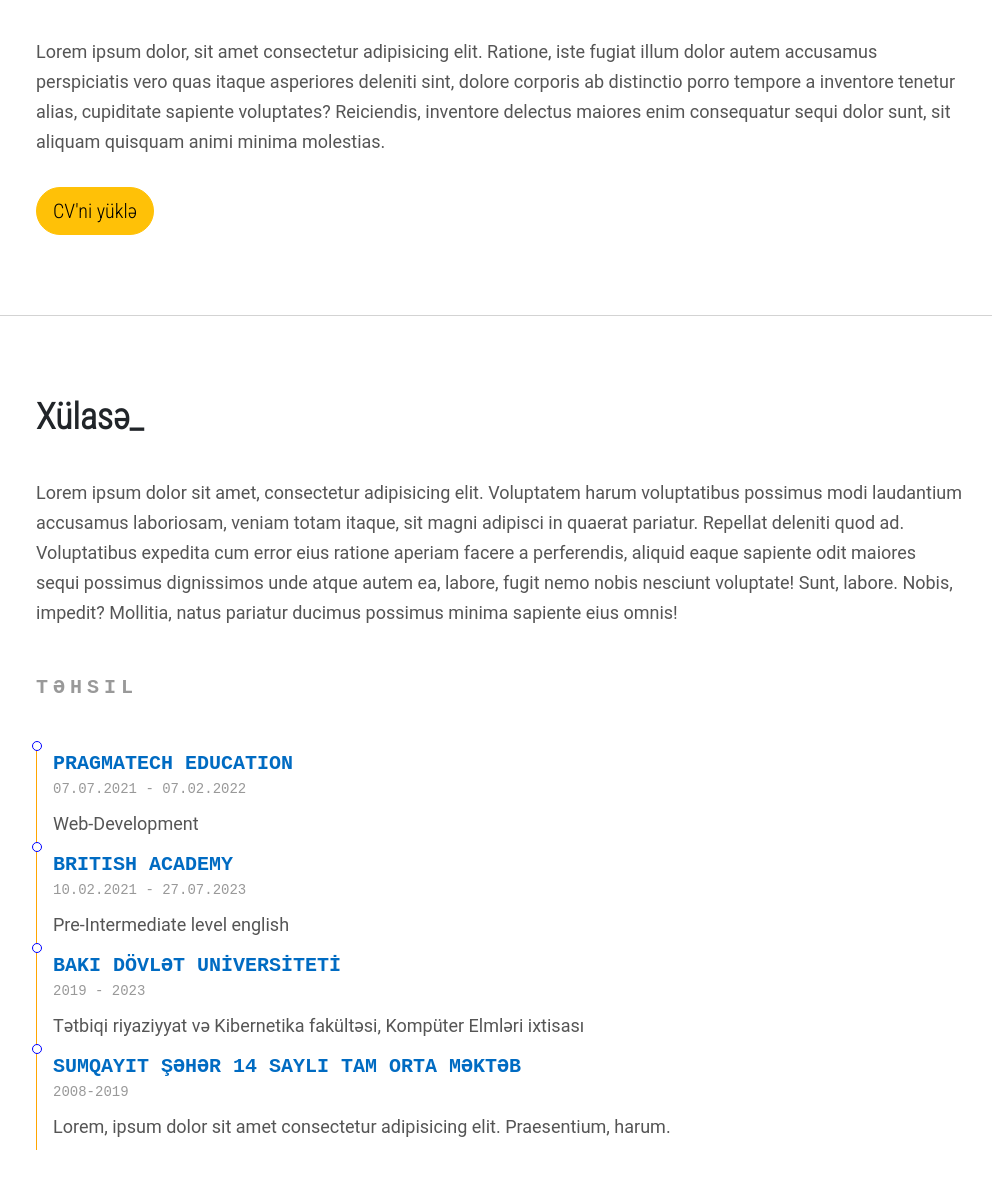
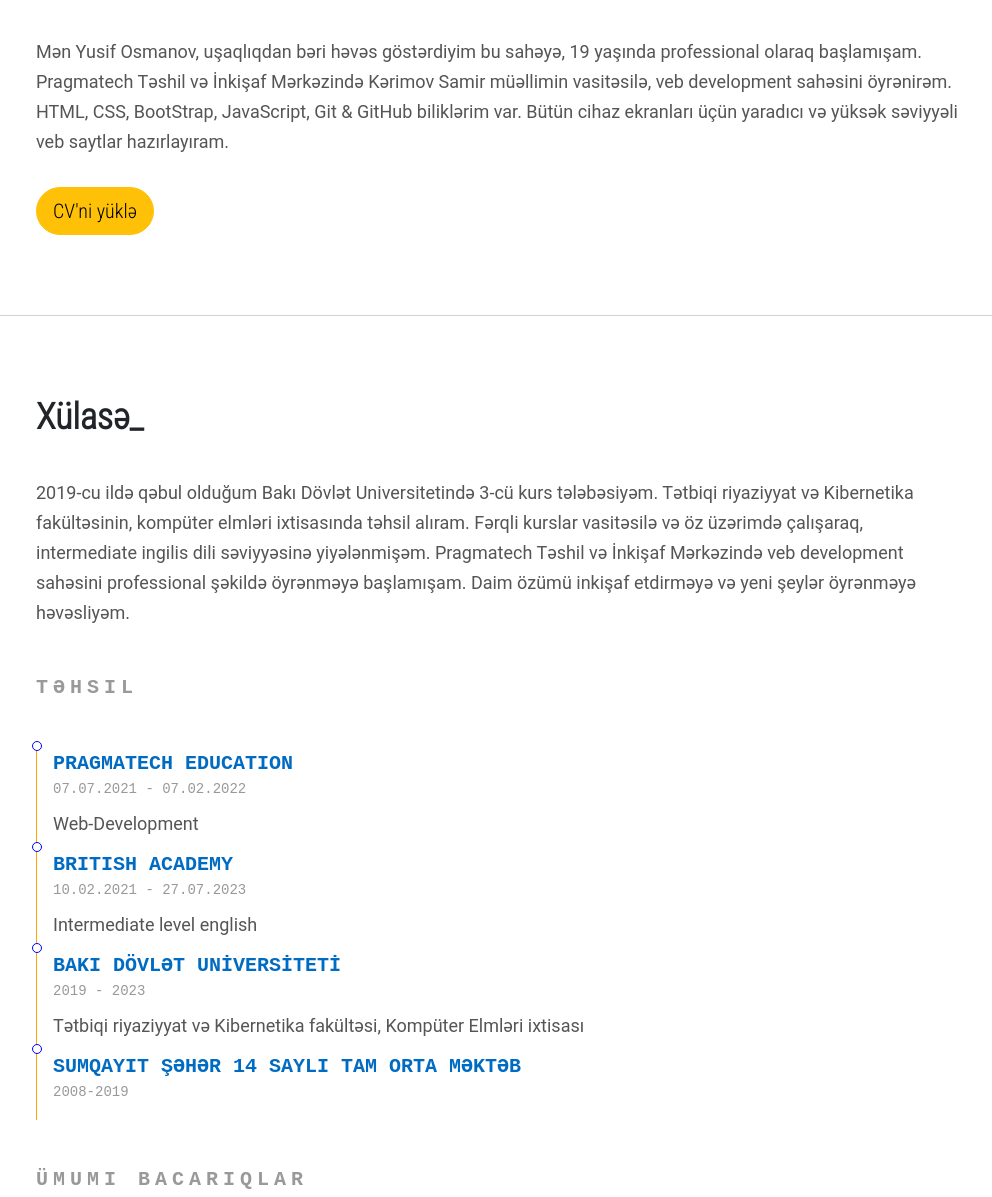
Before and after one commit to yusifiz/MyPortfolio, a plain HTML site: page index.html in a window 1280 px wide. Shown: the part 605-1802 px from the top of the page, without its empty margins (46-1038 px from the left). Drawn offline with nearby package versions, Linux system fonts and the light colour scheme.

Commit message:
add to portfolio

```diff
--- a/index.html
+++ b/index.html
@@ -102,7 +102,7 @@
               <div class="row">
                 <div class="col-md-10 hello" >
                   <h2 class="salam"></h2>
-                  <p>Lorem ipsum dolor, sit amet consectetur adipisicing elit. Ratione, iste fugiat illum dolor autem accusamus perspiciatis vero quas itaque asperiores deleniti sint, dolore corporis ab distinctio porro tempore a inventore tenetur alias, cupiditate sapiente voluptates? Reiciendis, inventore delectus maiores enim consequatur sequi dolor sunt, sit aliquam quisquam animi minima molestias.</p>
+                  <p>Mən Yusif Osmanov, uşaqlıqdan bəri həvəs göstərdiyim bu sahəyə, 19 yaşında professional olaraq başlamışam. Pragmatech Təshil və İnkişaf Mərkəzində Kərimov Samir müəllimin vasitəsilə, veb development sahəsini öyrənirəm. HTML, CSS, BootStrap, JavaScript, Git & GitHub biliklərim var. Bütün cihaz ekranları üçün yaradıcı və yüksək səviyyəli veb saytlar hazırlayıram.</p>
                   <button type="button" class="btn btn-warning btn-lg rounded-pill">CV'ni yüklə</button>
                 </div>
               </div>
@@ -116,7 +116,7 @@
               <div class="row">
                 <div class="col-md-10 resume">
                   <h2 class="xulase"></h2>
-                  <p>Lorem ipsum dolor sit amet, consectetur adipisicing elit. Voluptatem harum voluptatibus possimus modi laudantium accusamus laboriosam, veniam totam itaque, sit magni adipisci in quaerat pariatur. Repellat deleniti quod ad. Voluptatibus expedita cum error eius ratione aperiam facere a perferendis, aliquid eaque sapiente odit maiores sequi possimus dignissimos unde atque autem ea, labore, fugit nemo nobis nesciunt voluptate! Sunt, labore. Nobis, impedit? Mollitia, natus pariatur ducimus possimus minima sapiente eius omnis!</p>
+                  <p>2019-cu ildə qəbul olduğum Bakı Dövlət Universitetində 3-cü kurs tələbəsiyəm. Tətbiqi riyaziyyat və Kibernetika fakültəsinin, kompüter elmləri ixtisasında təhsil alıram. Fərqli kurslar vasitəsilə və öz üzərimdə çalışaraq, intermediate ingilis dili səviyyəsinə yiyələnmişəm. Pragmatech Təshil və İnkişaf Mərkəzində veb development sahəsini professional şəkildə öyrənməyə başlamışam. Daim özümü inkişaf etdirməyə və yeni şeylər öyrənməyə həvəsliyəm. </p>
                 </div>
               </div>
               <div class="row">
@@ -131,7 +131,7 @@
                     <li class="list-group-item rounded-0 d-block  border-top-0 border-end-0 border-bottom-0">
                       <p class="resume-block-title d-block">British Academy</p>
                       <p class ="resume-block-date d-block">10.02.2021 - 27.07.2023</p>
-                      <p class="resume-block-pg d-block">Pre-Intermediate level english</p>
+                      <p class="resume-block-pg d-block">Intermediate level english</p>
                     </li>
                     <li class="list-group-item rounded-0 d-block  border-top-0 border-end-0 border-bottom-0">
                       <p class="resume-block-title d-block">BAKI DÖVLƏT UNİVERSİTETİ</p>
@@ -141,7 +141,7 @@
                     <li class="list-group-item rounded-0 d-block border-top-0 border-end-0 border-bottom-0">
                       <p class="resume-block-title d-block">Sumqayıt şəhər 14 saylı tam orta məktəb</p>
                       <p class ="resume-block-date d-block">2008-2019</p>
-                      <p class="resume-block-pg d-block">Lorem, ipsum dolor sit amet consectetur adipisicing elit. Praesentium, harum.</p>
+                      <!-- <p class="resume-block-pg d-block"></p>                       -->
                     </li>
 
                 </ul>
```
